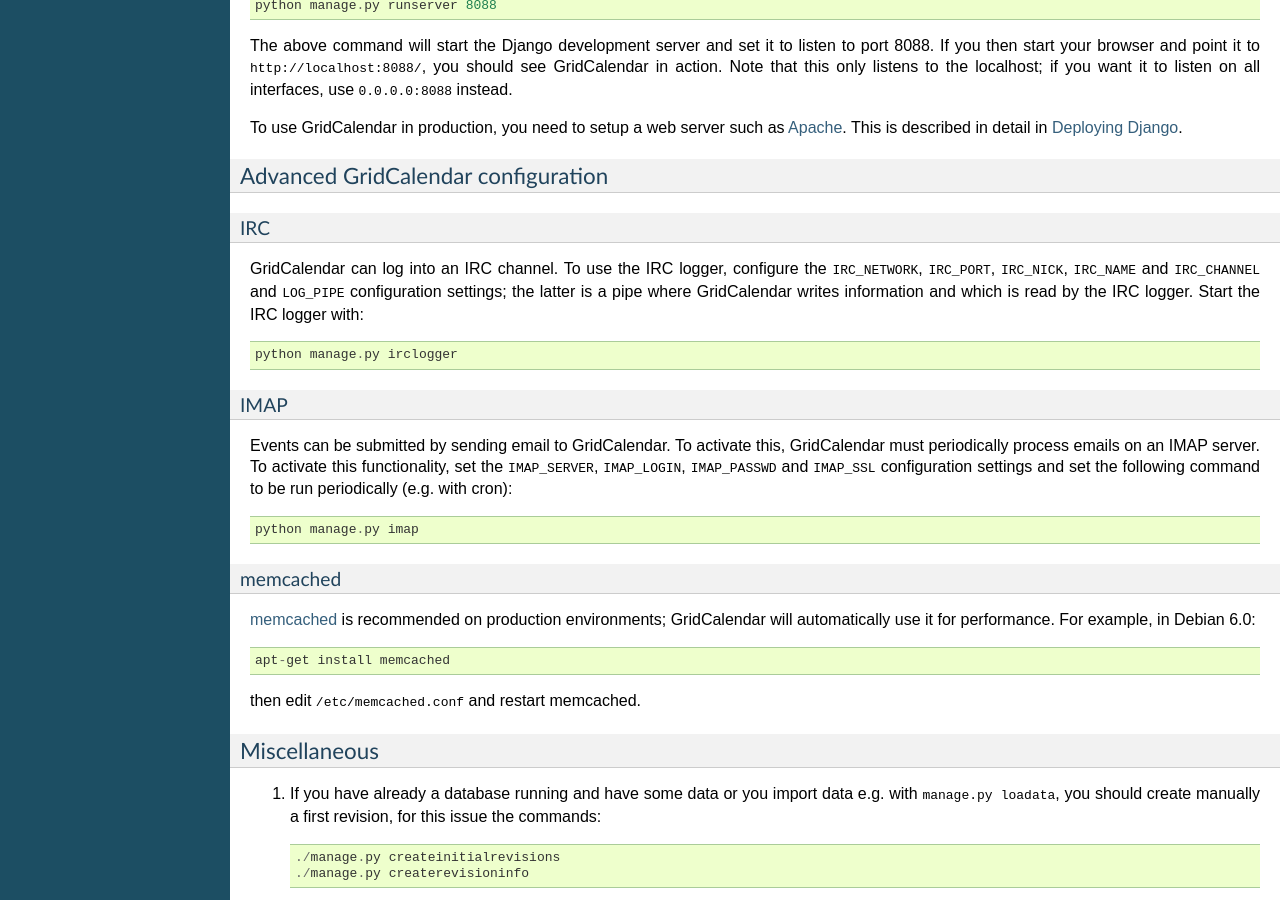
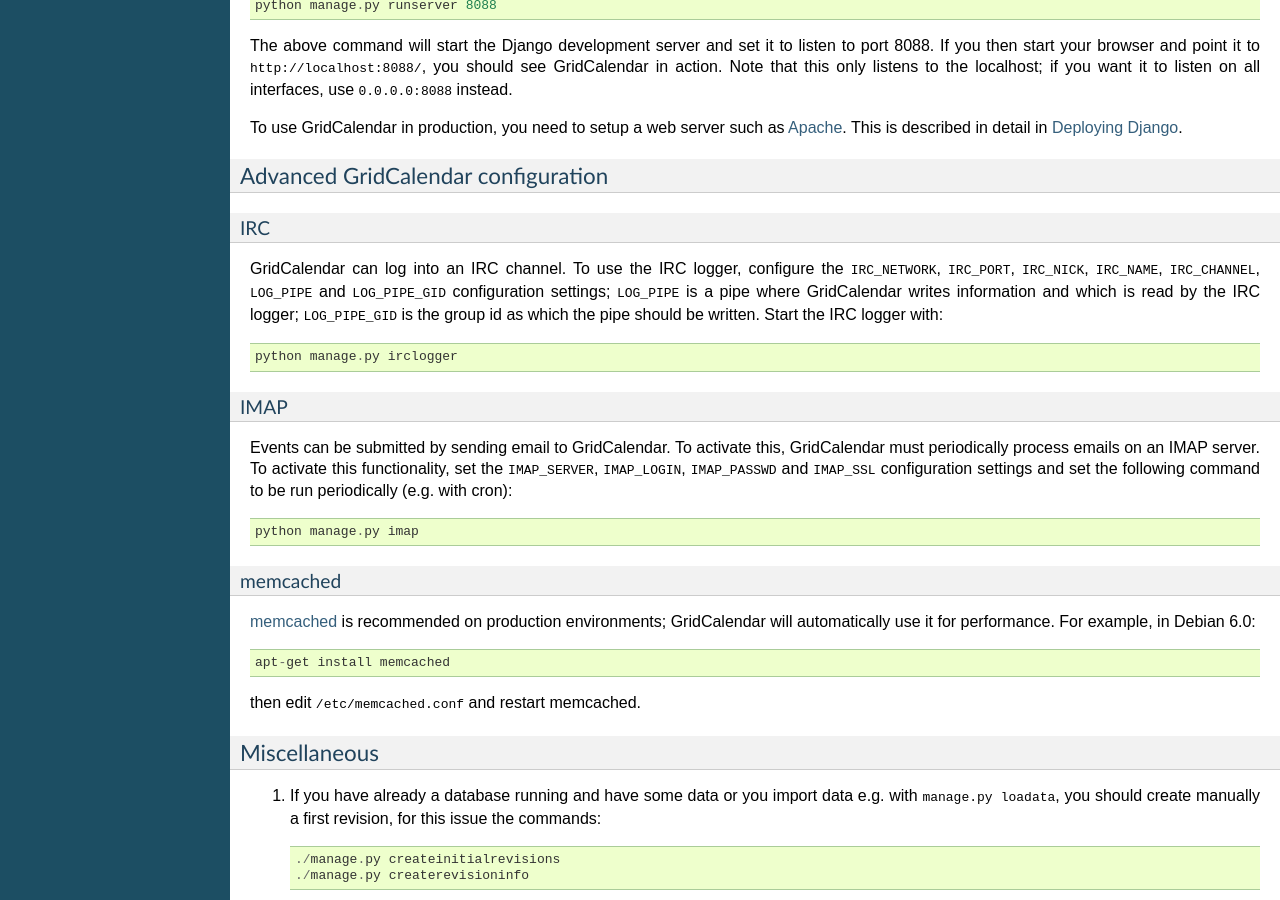
Before and after one commit to wikical/grical, a Sphinx documentation site: the page built from docs/administrators_guide.txt, in a window 1280 px wide and 900 px high, scrolled down 5900 px. Built offline with Sphinx 7.4.7, drawn with Linux system fonts in a browser that asks for light colours.

Commit message:
Documentation for LOG_PIPE_GID

```diff
--- a/docs/administrators_guide.txt
+++ b/docs/administrators_guide.txt
@@ -332,10 +332,11 @@
 
 GridCalendar can log into an IRC channel. To use the IRC logger,
 configure the :data:`IRC_NETWORK`, :data:`IRC_PORT`, :data:`IRC_NICK`,
-:data:`IRC_NAME` and :data:`IRC_CHANNEL` and :data:`LOG_PIPE`
-configuration settings; the latter is a pipe where GridCalendar writes
-information and which is read by the IRC logger. Start the IRC logger
-with::
+:data:`IRC_NAME`, :data:`IRC_CHANNEL`, :data:`LOG_PIPE` and
+:data:`LOG_PIPE_GID` configuration settings; :data:`LOG_PIPE` is a
+pipe where GridCalendar writes information and which is read by the
+IRC logger; :data:`LOG_PIPE_GID` is the group id as which the pipe
+should be written. Start the IRC logger with::
 
    python manage.py irclogger
 
```
